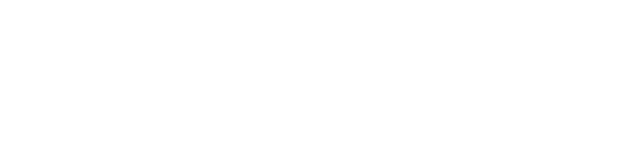
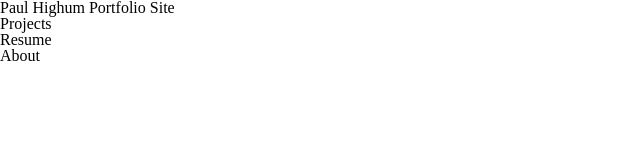
Before and after one commit to paulhighum/portfolio-site, a plain HTML site: page index.html in a window 1280 px wide. Shown: the whole page, without its empty margins (0-640 px from the left). Drawn offline with Linux system fonts and the light colour scheme.

Commit message:
adds reset css, starts header and nav bar

```diff
--- /dev/null
+++ b/css/reset.css
@@ -0,0 +1,52 @@
+/* http://meyerweb.com/eric/tools/css/reset/
+   v2.0 | 20110126
+   License: none (public domain)
+*/
+
+html, body, div, span, applet, object, iframe,
+h1, h2, h3, h4, h5, h6, p, blockquote, pre,
+a, abbr, acronym, address, big, cite, code,
+del, dfn, em, img, ins, kbd, q, s, samp,
+small, strike, strong, sub, sup, tt, var,
+b, u, i, center,
+dl, dt, dd, ol, ul, li,
+fieldset, form, label, legend,
+table, caption, tbody, tfoot, thead, tr, th, td,
+article, aside, canvas, details, embed,
+figure, figcaption, footer, header, hgroup,
+menu, nav, output, ruby, section, summary,
+time, mark, audio, video {
+	margin: 0;
+	padding: 0;
+	border: 0;
+	font-size: 100%;
+	font: inherit;
+	vertical-align: baseline;
+}
+/* HTML5 display-role reset for older browsers */
+article, aside, details, figcaption, figure,
+footer, header, hgroup, menu, nav, section {
+	display: block;
+}
+body {
+	line-height: 1;
+}
+ol, ul {
+	list-style: none;
+}
+blockquote, q {
+	quotes: none;
+}
+blockquote:before, blockquote:after,
+q:before, q:after {
+	content: '';
+	content: none;
+}
+table {
+	border-collapse: collapse;
+	border-spacing: 0;
+}
+a {
+  color: black;
+  text-decoration: none;
+}
--- a/index.html
+++ b/index.html
@@ -3,10 +3,17 @@
   <head>
     <meta charset="utf-8">
     <title>Paul Highum</title>
+    <link rel="stylesheet" href="/css/reset.css">
+    <link rel="stylesheet" href="/css/master.css">
   </head>
   <body>
     <header>
-
+      <h2>Paul Highum Portfolio Site</h2>
+      <ul>
+        <li>Projects</li>
+        <li>Resume</li>
+        <li>About</li>
+      </ul>
     </header>
     <main>
 
```
Also changed, not shown: css/master.css (added).
